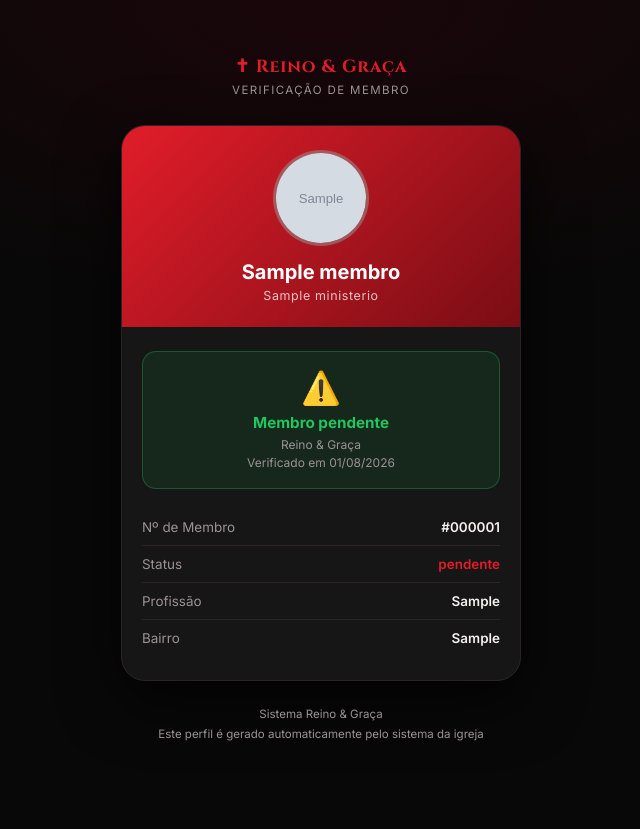
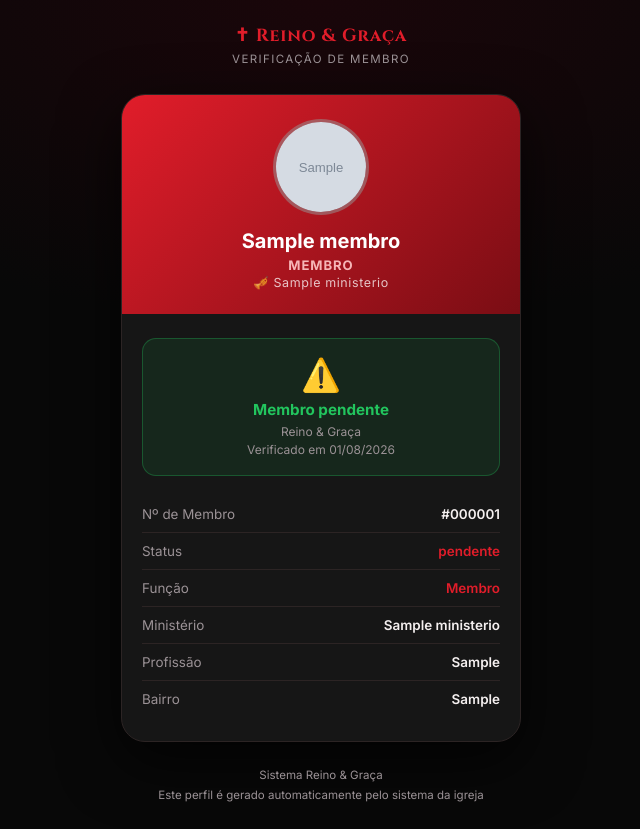
Before and after one commit to ireinoegraca-lab/reino-graca-web, a Flask app: page /membro/1 in a window 1280 px wide. Shown: the whole page, without its empty margins (319-959 px from the left). Before the commit the page ends 741 px from the top, so only its background shows below. Run offline with Flask 3, Linux system fonts and the light colour scheme; tables that the repository leaves empty hold one stand-in row (values such as "Sample post"); grey boxes marked "Sample" are stand-in pictures.

Commit message:
feat: mostrar funcao e ministerio na pagina publica de verificacao do membro

```diff
--- a/app.py
+++ b/app.py
@@ -144,10 +144,16 @@ def perfil_publico(mid):
     m = Membro.query.get(mid)
     membro = None
     if m:
-        ministerio_nome = m.ministerio.nome if m.ministerio else None
+        ministerio_nome = m.ministerio.nome if m.ministerio else ''
+        u_vinc = Usuario.query.filter_by(nome=m.nome).first()
+        role_labels = {'membro':'Membro','lider':'Líder','secretaria':'Secretaria',
+                       'tesoureiro':'Tesoureiro','pastor':'Pastor','admin':'Administrador'}
+        funcao = role_labels.get(u_vinc.role, u_vinc.role or 'Membro') if u_vinc else 'Membro'
+        if not ministerio_nome and u_vinc and u_vinc.ministerio:
+            ministerio_nome = u_vinc.ministerio.nome
         membro = {'id':m.id,'nome':m.nome,'foto':m.foto or '','status':m.status,
                   'profissao':m.profissao or '','bairro':m.bairro or '',
-                  'nasc':m.nasc or '','ministerio':ministerio_nome or ''}
+                  'nasc':m.nasc or '','ministerio':ministerio_nome,'funcao':funcao}
     return render_template('membro_perfil.html', membro=membro,
                            nome_igreja=nome_igreja,
                            data_hoje=date.today().strftime('%d/%m/%Y'))
--- a/templates/membro_perfil.html
+++ b/templates/membro_perfil.html
@@ -55,8 +55,9 @@ body{font-family:'Inter',sans-serif;background:var(--bg);color:var(--txt);min-he
         {% endif %}
       </div>
       <div class="nome">{{ membro.nome }}</div>
+      <div class="ministerio" style="color:rgba(255,200,200,.9);font-weight:700;font-size:.82rem;text-transform:uppercase;letter-spacing:.07em;margin-bottom:2px">{{ membro.funcao }}</div>
       {% if membro.ministerio %}
-      <div class="ministerio">{{ membro.ministerio }}</div>
+      <div class="ministerio">🎺 {{ membro.ministerio }}</div>
       {% endif %}
     </div>
     <div class="card-body">
@@ -74,6 +75,16 @@ body{font-family:'Inter',sans-serif;background:var(--bg);color:var(--txt);min-he
         <span class="info-label">Status</span>
         <span class="info-value {% if membro.status == 'Ativo' %}status-ativo{% else %}status-inativo{% endif %}">{{ membro.status }}</span>
       </div>
+      <div class="info-row">
+        <span class="info-label">Função</span>
+        <span class="info-value" style="color:var(--brand)">{{ membro.funcao }}</span>
+      </div>
+      {% if membro.ministerio %}
+      <div class="info-row">
+        <span class="info-label">Ministério</span>
+        <span class="info-value">{{ membro.ministerio }}</span>
+      </div>
+      {% endif %}
       {% if membro.profissao %}
       <div class="info-row">
         <span class="info-label">Profissão</span>
```
